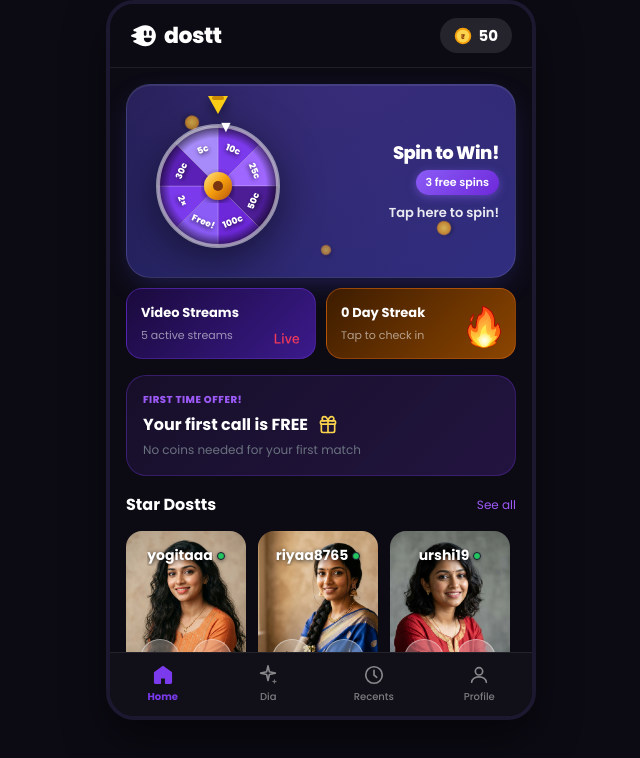
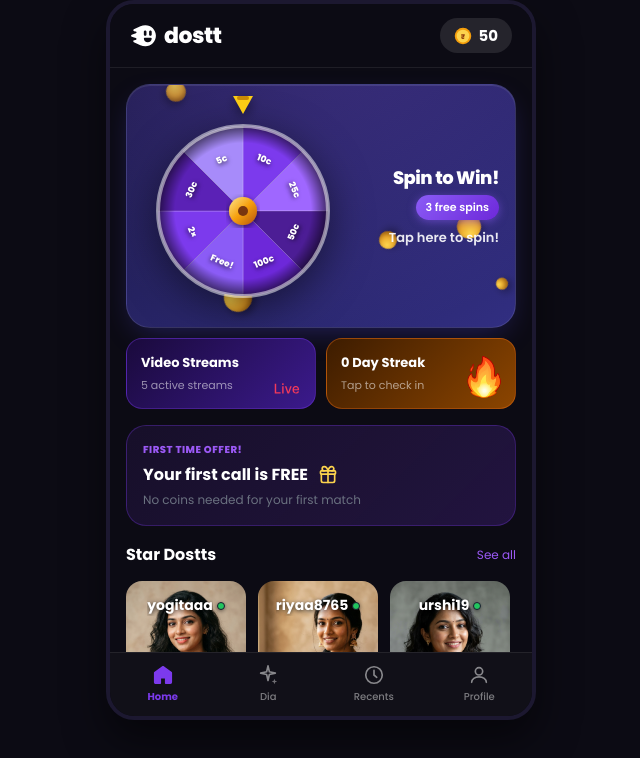
Before and after one commit to srikanthamsa/dostt-daily-streak-srikant, a React (Vite) app: page / in a window 1280 px wide. Both pictures are taken after a click on the button "Explore prototype". Shown: the top 758 px of the page, without its empty margins (319-959 px from the left). Built offline with nearby package versions, Linux system fonts and the light colour scheme.

Commit message:
fix: spin wheel logic, layout, pointer text, and coin animation

```diff
--- a/src/App.css
+++ b/src/App.css
@@ -133,12 +133,14 @@
 .spin-cta    { font-size: 13px; font-weight: 600; color: rgba(255,255,255,0.9); z-index: 1; margin-top: 8px; }
 .spin-cta.disabled { color: rgba(255,255,255,0.4); }
 
-.coin-drop { position: absolute; width: 14px; height: 14px; background: radial-gradient(circle, #FCD34D, #D97706); border-radius: 50%; box-shadow: 0 2px 4px rgba(0,0,0,0.4); opacity: 0; animation: dropCoin linear infinite; z-index: 0; }
-.coin-drop:nth-child(1) { left: 15%; animation-duration: 2.2s; animation-delay: 0s; }
-.coin-drop:nth-child(2) { left: 50%; animation-duration: 2.5s; animation-delay: 0.5s; width: 10px; height: 10px; }
-.coin-drop:nth-child(3) { left: 80%; animation-duration: 2s; animation-delay: 1.2s; }
-.coin-drop:nth-child(4) { left: 30%; animation-duration: 2.7s; animation-delay: 0.8s; width: 18px; height: 18px; }
-@keyframes dropCoin { 0% { transform: translateY(-40px) rotate(0deg); opacity: 0; } 10% { opacity: 0.8; } 90% { opacity: 0.8; } 100% { transform: translateY(160px) rotate(360deg); opacity: 0; } }
+.coin-drop { position: absolute; width: 14px; height: 14px; background: radial-gradient(circle at 30% 30%, #FCD34D, #D97706); border-radius: 50%; box-shadow: inset -2px -2px 4px rgba(0,0,0,0.3), 0 4px 8px rgba(0,0,0,0.4); opacity: 0; animation: dropCoin linear infinite; z-index: 0; }
+.coin-drop:nth-child(1) { left: 10%; animation-duration: 2.5s; animation-delay: 0.1s; width: 20px; height: 20px; }
+.coin-drop:nth-child(2) { left: 45%; animation-duration: 3.1s; animation-delay: 0.8s; width: 14px; height: 14px; }
+.coin-drop:nth-child(3) { left: 85%; animation-duration: 2.2s; animation-delay: 1.5s; width: 24px; height: 24px; }
+.coin-drop:nth-child(4) { left: 25%; animation-duration: 2.8s; animation-delay: 0.4s; width: 28px; height: 28px; }
+.coin-drop:nth-child(5) { left: 65%; animation-duration: 2.6s; animation-delay: 1.1s; width: 18px; height: 18px; }
+.coin-drop:nth-child(6) { left: 95%; animation-duration: 3.0s; animation-delay: 0.3s; width: 12px; height: 12px; }
+@keyframes dropCoin { 0% { transform: translateY(-40px) rotate(0deg); opacity: 0; } 10% { opacity: 1; } 90% { opacity: 1; } 100% { transform: translateY(220px) rotate(360deg); opacity: 0; } }
 
 /* First Call Free banner */
 .fcf-home-banner { display: flex; align-items: center; justify-content: space-between; background: linear-gradient(135deg, rgba(124,58,237,0.1), rgba(124,58,237,0.2)); border: 1px solid rgba(124,58,237,0.3); padding: 16px; border-radius: 20px; margin-bottom: 10px; margin: 0 16px; overflow: hidden; position: relative; }
--- a/src/HomeScreen.jsx
+++ b/src/HomeScreen.jsx
@@ -31,9 +31,17 @@
     if (spinning || spinsLeft === 0) return
     setResult(null)
     setSpinning(true)
+    const slot   = Math.floor(Math.random() * PRIZES.length)
     const extra  = 360 * (5 + Math.floor(Math.random() * 4))
-    const slot   = Math.floor(Math.random() * PRIZES.length)
-    const target = angle + extra + (slot * (360 / PRIZES.length))
+
+    // Calculate target angle to make segment 'slot' land at the top
+    const baseAngle = 360 - (slot * (360 / PRIZES.length) + (180 / PRIZES.length))
+    const currentMod = angle % 360
+    let diff = baseAngle - currentMod
+    if (diff <= 0) diff += 360
+
+    const target = angle + extra + diff
+
     setAngle(target)
     setTimeout(() => {
       setSpinning(false)
@@ -44,7 +52,7 @@
   }
 
   const seg = 360 / PRIZES.length
-  const r   = 60
+  const r   = 85
 
   return (
     <div className="spin-card" onClick={spin}>
@@ -52,9 +60,11 @@
       <div className="coin-drop" />
       <div className="coin-drop" />
       <div className="coin-drop" />
+      <div className="coin-drop" />
+      <div className="coin-drop" />
       <div className="spin-card-content">
         <div className="spin-area">
-          <div className="spin-pointer">▼</div>
+          <div className="spin-pointer"></div>
           <svg
             width={r * 2 + 30} height={r * 2 + 30}
             viewBox={`0 0 ${r*2+30} ${r*2+30}`}
```
